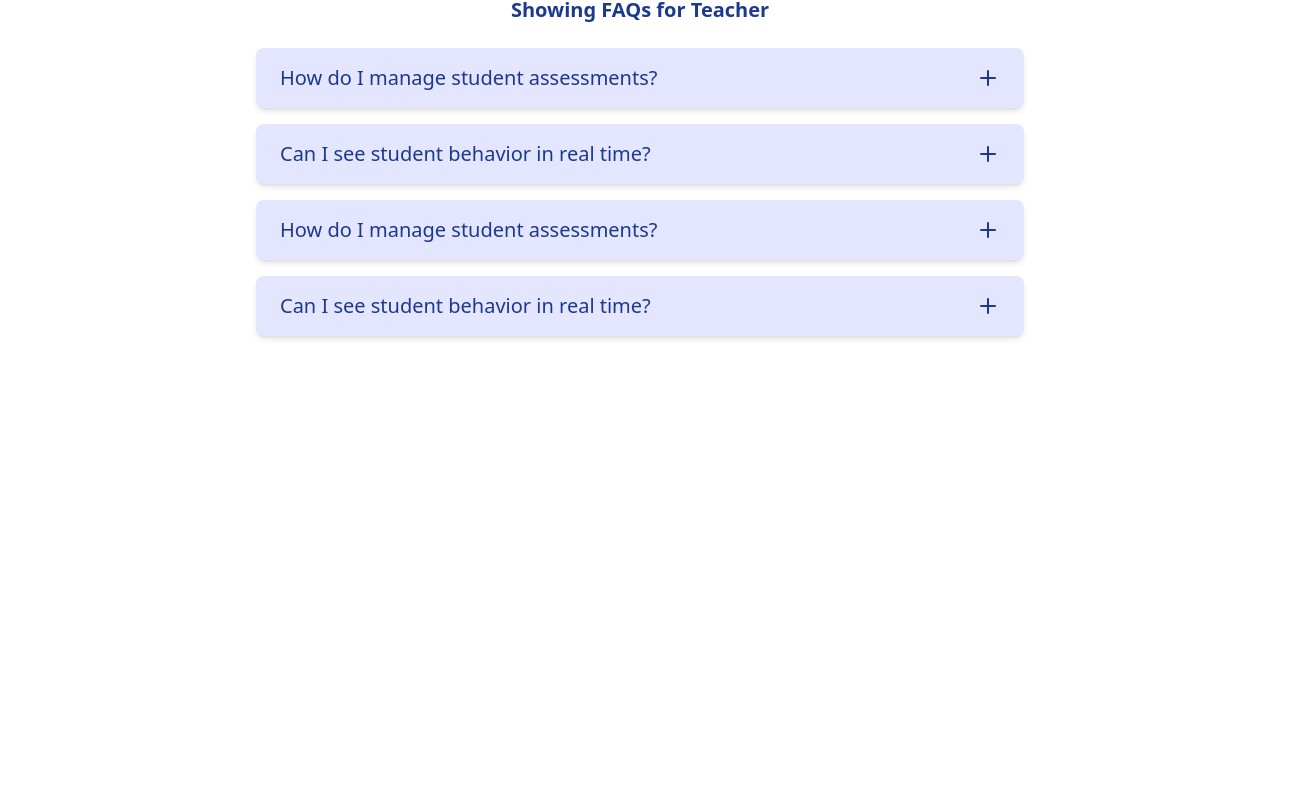
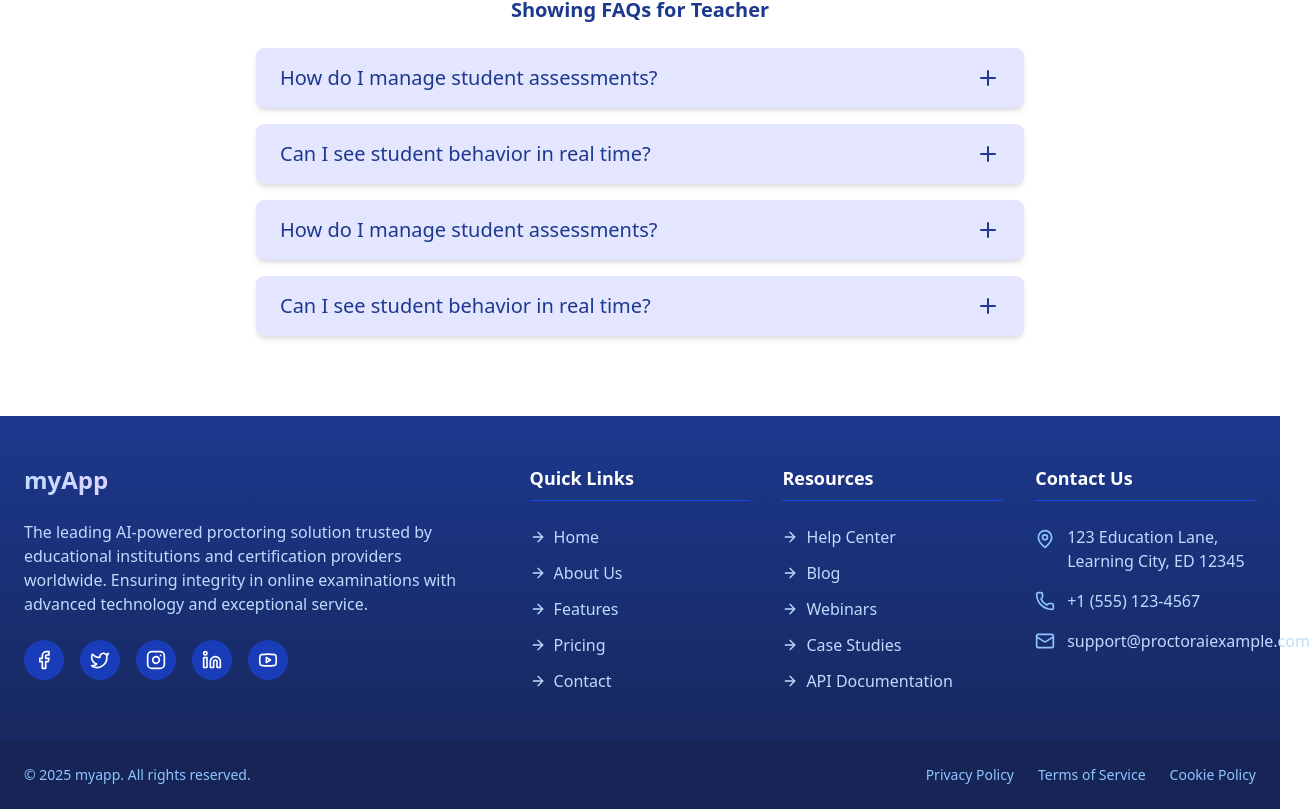
Before and after one commit to InsansaTechnoledge/Test-Series, a React (Vite) app in the folder TestSeries/: page / in a window 1280 px wide. Shown: the part 6829-7638 px from the top of the page, 1310 px wide, since content can reach past the window. Before the commit the page ends 7245 px from the top, so only its background shows below. Built offline with nearby package versions, Linux system fonts and the light colour scheme.

Commit message:
temp footer

```diff
--- /dev/null
+++ b/TestSeries/components/Footer/footer.jsx
@@ -0,0 +1,121 @@
+import React from 'react';
+import {
+  GraduationCap,
+  Mail,
+  Phone,
+  MapPin,
+  Facebook,
+  Twitter,
+  Instagram,
+  Linkedin,
+  Youtube,
+  ArrowRight,
+  Globe,
+  Shield,
+  Award
+} from 'lucide-react';
+
+const Footer = () => {
+  return (
+    <footer className="bg-gradient-to-b from-blue-900 to-blue-950 text-white">
+
+
+      {/* Main Footer Content */}
+      <div className="max-w-screen-xl mx-auto py-12 px-6">
+        <div className="grid grid-cols-5 gap-8">
+          {/* Company Info */}
+          <div className="col-span-2">
+            <div className="flex items-center space-x-2 mb-6">
+
+              <div className="text-2xl font-bold bg-gradient-to-r from-blue-200 to-violet-200 bg-clip-text text-transparent">
+                myApp
+              </div>
+            </div>
+
+            <p className="text-blue-200 mb-6 pr-8">
+              The leading AI-powered proctoring solution trusted by educational institutions and certification providers worldwide. Ensuring integrity in online examinations with advanced technology and exceptional service.
+            </p>
+
+            <div className="flex space-x-4">
+              <a href="#" className="bg-blue-800 hover:bg-blue-700 h-10 w-10 rounded-full flex items-center justify-center transition-colors duration-300">
+                <Facebook className="h-5 w-5" />
+              </a>
+              <a href="#" className="bg-blue-800 hover:bg-blue-700 h-10 w-10 rounded-full flex items-center justify-center transition-colors duration-300">
+                <Twitter className="h-5 w-5" />
+              </a>
+              <a href="#" className="bg-blue-800 hover:bg-blue-700 h-10 w-10 rounded-full flex items-center justify-center transition-colors duration-300">
+                <Instagram className="h-5 w-5" />
+              </a>
+              <a href="#" className="bg-blue-800 hover:bg-blue-700 h-10 w-10 rounded-full flex items-center justify-center transition-colors duration-300">
+                <Linkedin className="h-5 w-5" />
+              </a>
+              <a href="#" className="bg-blue-800 hover:bg-blue-700 h-10 w-10 rounded-full flex items-center justify-center transition-colors duration-300">
+                <Youtube className="h-5 w-5" />
+              </a>
+            </div>
+          </div>
+
+          {/* Quick Links */}
+          <div>
+            <h3 className="text-lg font-bold mb-6 border-b border-blue-700 pb-2">Quick Links</h3>
+            <ul className="space-y-3">
+              <li><a href="#" className="text-blue-200 hover:text-white flex items-center"><ArrowRight className="h-4 w-4 mr-2" /> Home</a></li>
+              <li><a href="#" className="text-blue-200 hover:text-white flex items-center"><ArrowRight className="h-4 w-4 mr-2" /> About Us</a></li>
+              <li><a href="#" className="text-blue-200 hover:text-white flex items-center"><ArrowRight className="h-4 w-4 mr-2" /> Features</a></li>
+              <li><a href="#" className="text-blue-200 hover:text-white flex items-center"><ArrowRight className="h-4 w-4 mr-2" /> Pricing</a></li>
+              <li><a href="#" className="text-blue-200 hover:text-white flex items-center"><ArrowRight className="h-4 w-4 mr-2" /> Contact</a></li>
+            </ul>
+          </div>
+
+          {/* Resources */}
+          <div>
+            <h3 className="text-lg font-bold mb-6 border-b border-blue-700 pb-2">Resources</h3>
+            <ul className="space-y-3">
+              <li><a href="#" className="text-blue-200 hover:text-white flex items-center"><ArrowRight className="h-4 w-4 mr-2" /> Help Center</a></li>
+              <li><a href="#" className="text-blue-200 hover:text-white flex items-center"><ArrowRight className="h-4 w-4 mr-2" /> Blog</a></li>
+              <li><a href="#" className="text-blue-200 hover:text-white flex items-center"><ArrowRight className="h-4 w-4 mr-2" /> Webinars</a></li>
+              <li><a href="#" className="text-blue-200 hover:text-white flex items-center"><ArrowRight className="h-4 w-4 mr-2" /> Case Studies</a></li>
+              <li><a href="#" className="text-blue-200 hover:text-white flex items-center"><ArrowRight className="h-4 w-4 mr-2" /> API Documentation</a></li>
+            </ul>
+          </div>
+
+          {/* Contact Info */}
+          <div>
+            <h3 className="text-lg font-bold mb-6 border-b border-blue-700 pb-2">Contact Us</h3>
+            <ul className="space-y-4">
+              <li className="flex items-start">
+                <MapPin className="h-5 w-5 text-blue-300 mr-3 mt-1 flex-shrink-0" />
+                <span className="text-blue-200">123 Education Lane, Learning City, ED 12345</span>
+              </li>
+              <li className="flex items-center">
+                <Phone className="h-5 w-5 text-blue-300 mr-3 flex-shrink-0" />
+                <span className="text-blue-200">+1 (555) 123-4567</span>
+              </li>
+              <li className="flex items-center">
+                <Mail className="h-5 w-5 text-blue-300 mr-3 flex-shrink-0" />
+                <span className="text-blue-200">support@proctoraiexample.com</span>
+              </li>
+            </ul>
+          </div>
+        </div>
+      </div>
+
+
+      {/* Copyright */}
+      <div className="bg-blue-950 py-6">
+        <div className="max-w-screen-xl mx-auto px-6 flex flex-col md:flex-row justify-between items-center">
+          <p className="text-blue-300 text-sm mb-4 md:mb-0">
+            © {new Date().getFullYear()} myapp. All rights reserved.
+          </p>
+          <div className="flex space-x-6">
+            <a href="#" className="text-blue-300 hover:text-white text-sm transition-colors duration-200">Privacy Policy</a>
+            <a href="#" className="text-blue-300 hover:text-white text-sm transition-colors duration-200">Terms of Service</a>
+            <a href="#" className="text-blue-300 hover:text-white text-sm transition-colors duration-200">Cookie Policy</a>
+          </div>
+        </div>
+      </div>
+    </footer>
+  );
+};
+
+export default Footer;
--- a/TestSeries/features/beforeAuth/pages/FAQSection.jsx
+++ b/TestSeries/features/beforeAuth/pages/FAQSection.jsx
@@ -79,13 +79,13 @@ const FAQSection = () => {
         </div>
 
         {/* FAQ Content */}
-        <div className='mt-6 w-full max-w-3xl mx-auto text-blue-900'>
+        <div className='mt-6 w-full max-w-3xl mx-auto text-blue-900 '>
           <p className='mb-6 text-xl font-semibold text-center'>
             Showing FAQs for {selectedRole.charAt(0).toUpperCase() + selectedRole.slice(1)}
           </p>
 
           {faqs.map((faq, index) => (
-            <div key={index} className='mb-4 bg-[#E4E5FF] rounded-lg shadow-md'>
+            <div key={index} className='mb-4 bg-[#E4E5FF] rounded-lg shadow-md hover:cursor-pointer'>
               <button
                 className='w-full flex justify-between items-center px-6 py-4 text-left text-xl font-medium focus:outline-none'
                 onClick={() => toggleFAQ(index)}
--- a/TestSeries/layouts/BeforeAuthLayout.jsx
+++ b/TestSeries/layouts/BeforeAuthLayout.jsx
@@ -1,6 +1,6 @@
 import React from 'react';
 import Navbar from '../components/Navbar/navbar';
-// import Footer from '../components/Footer';
+import Footer from '../components/Footer/footer';
 import { Outlet } from 'react-router-dom';
 
 const BeforeAuthLayout = ({ children }) => {
@@ -11,7 +11,7 @@ const BeforeAuthLayout = ({ children }) => {
         {children || <Outlet />} {/* supports both routing and direct nesting */}
       </main>
 
-      {/* <Footer /> */}
+      <Footer />
     </div>
   );
 };
```
